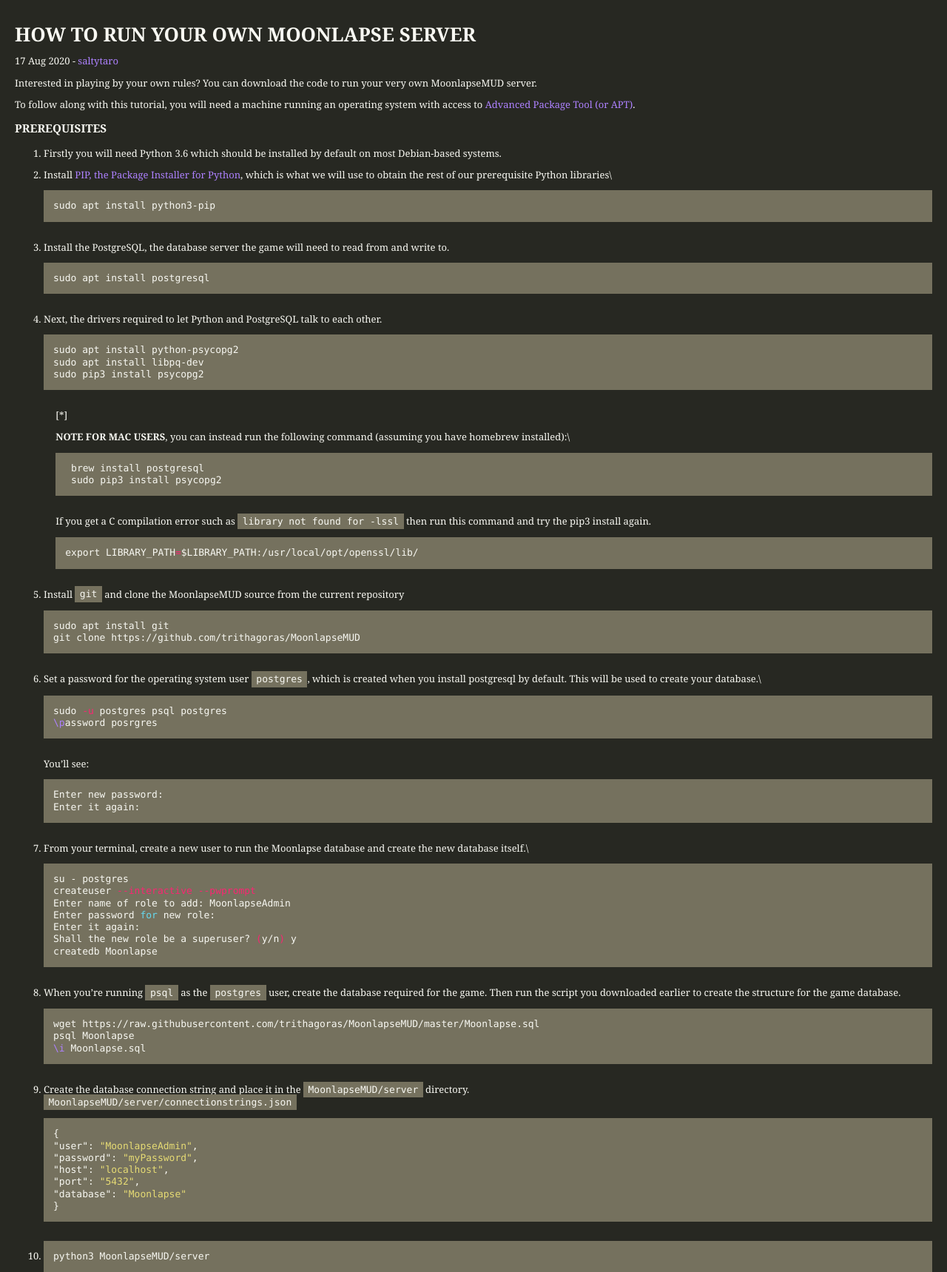
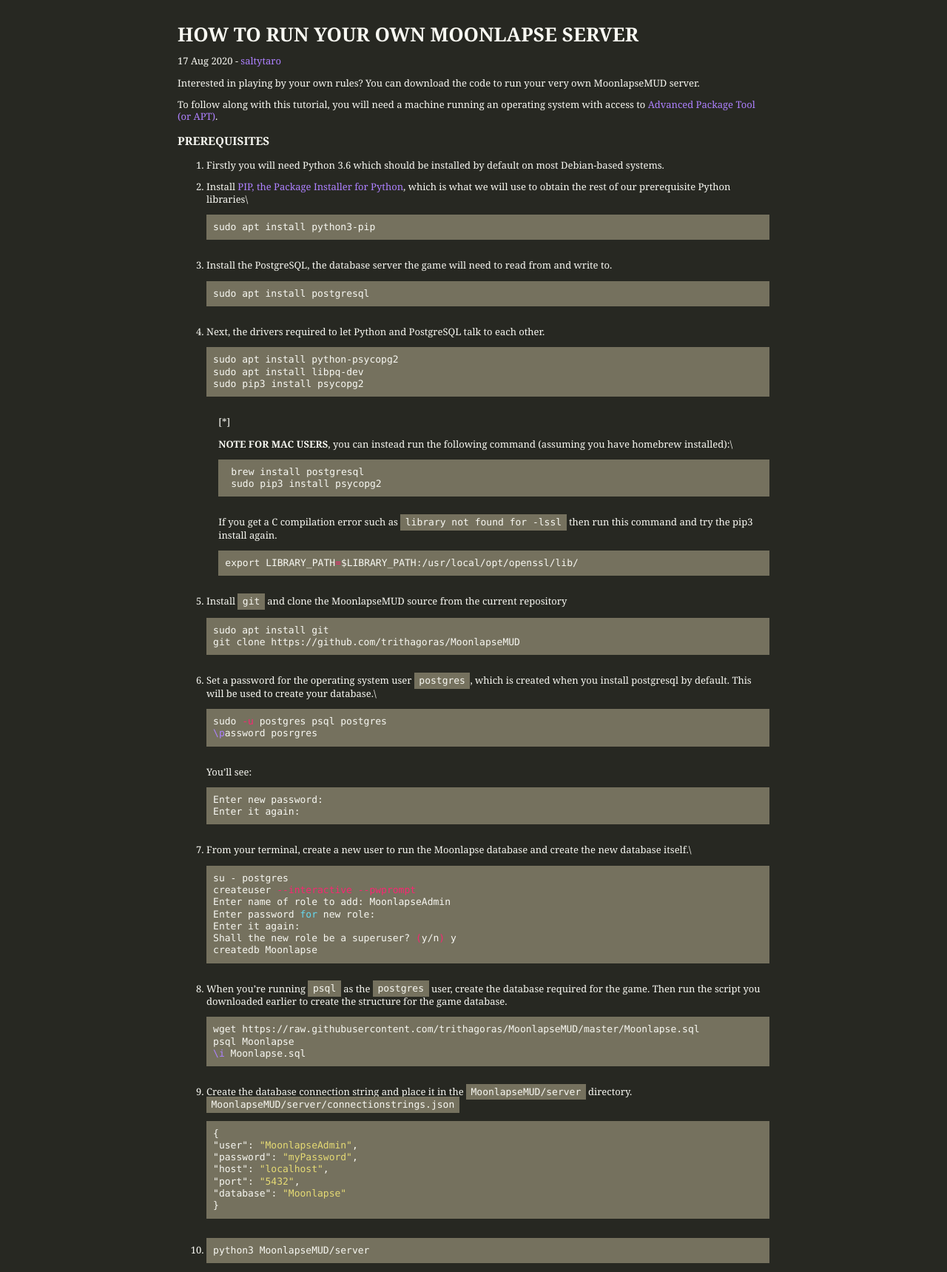
Before and after one commit to tristanbatchler/moonlapse.net, a Jekyll site: the page built from _posts/2020-08-17-how-to-run-your-own-moonlapse-server.md, in a window 1280 px wide. Shown: the whole page at 74% size. Built offline with Jekyll 4.4.1, drawn with Linux system fonts in a browser that asks for light colours; a script that is not in the unit is left out.

Commit message:
Improve theme

```diff
--- a/_sass/main.scss
+++ b/_sass/main.scss
@@ -40,7 +40,7 @@
   }
 
   @mixin padding {
-    padding: 1rem;
+    padding: 0.7rem;
   }
 
   // syntaxhHighlighting - Pygments Monokai - https://raw.githubusercontent.com/jwarby/jekyll-pygments-themes/master/monokai.css
@@ -62,6 +62,8 @@
 
     pre.highlight {
       @include padding;
+      overflow-x: hidden;
+      overflow-y: hidden;
     }
 
     .highlight {
@@ -142,6 +144,9 @@
     @include serif;
     font-size: 13px;
     line-height: 1.25rem;
+    max-width: 800px;
+    margin-left: auto;
+    margin-right: auto;
     padding: 20px;
   }
 
@@ -161,7 +166,7 @@
     left: 0;
     height: 100%;
     width: 100%;
-    background-color:var(--background-color);
+    background-color: var(--background-color);
       z-index: 99;
   }
 
```
